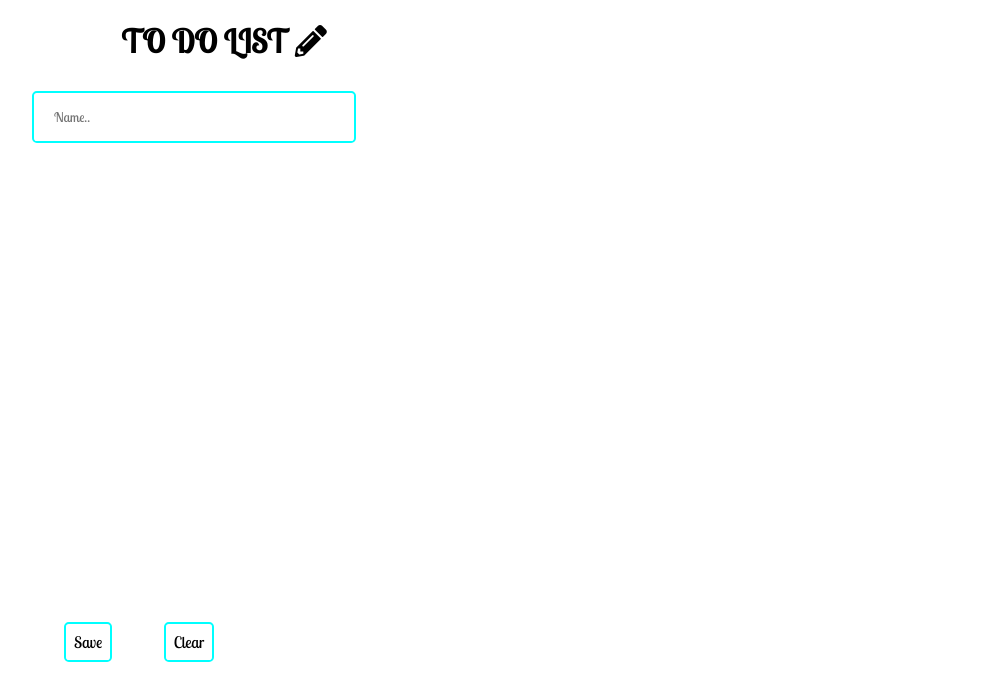
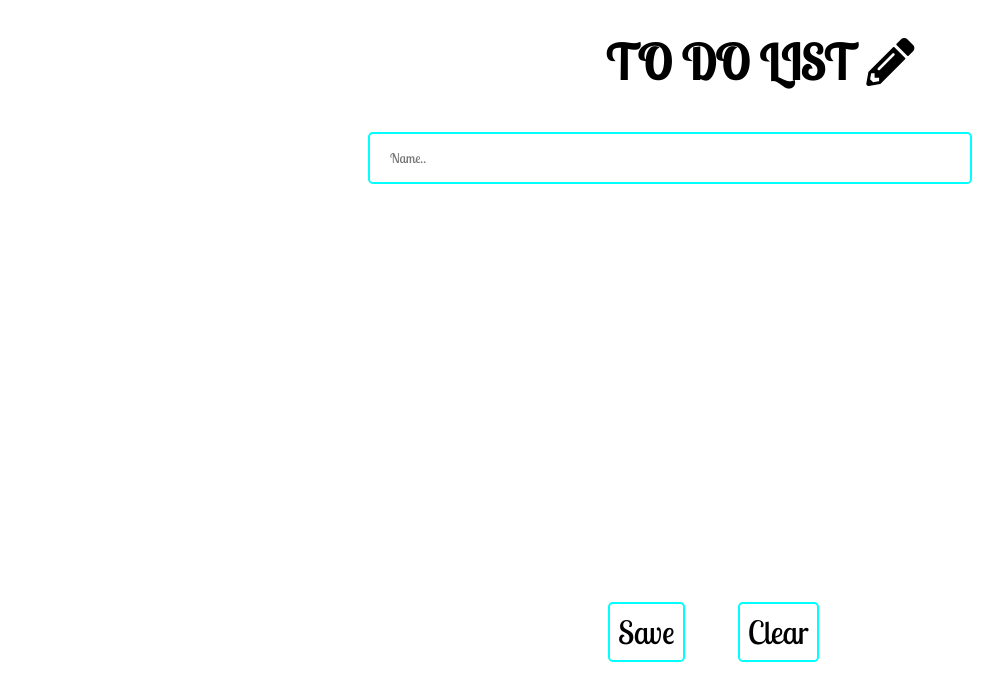
Before and after one commit to folarmi/Fola-s-To-Do-App, a plain HTML site: page index.html in a window 1280 px wide. Shown: the whole page, without its empty margins (40-1043 px from the left). Drawn offline with Linux system fonts and the light colour scheme.

Commit message:
worked on desktop version

```diff
--- a/style.css
+++ b/style.css
@@ -1,5 +1,6 @@
 body{
     font-family: 'Lobster Two';
+    font-size: 1.5rem;
 }
 
 .main-wrapper{
@@ -27,6 +28,7 @@ h1{
 
 li{
     list-style-type: none;
+    padding: 0.5rem;
 }
 
 button{
@@ -34,7 +36,7 @@ button{
     padding: 0.5rem;
     border: 2px solid aqua;
     border-radius: 0.3rem;
-    font-size: 1.0rem;
+    font-size: 2.0rem;
     background-color: white;
     margin-bottom: 8rem;
     font-family: 'Lobster Two';
@@ -43,7 +45,6 @@ button{
 #buttons{
     position: fixed;
     bottom: 10px;
-    /* right: 0px;  */
     margin-left: 2rem;
 }
 
@@ -65,3 +66,20 @@ button{
 .line-through{
     text-decoration: line-through;
 }
+
+
+@media only screen and (min-width:961px){
+    /* large screen */
+    .main-wrapper{
+        max-width: 50rem;
+        margin-left: 25rem;
+    }
+
+    button{
+        bottom: 70px;
+    }
+
+    #buttons{
+        margin-left: 15rem;
+    }
+}
```
